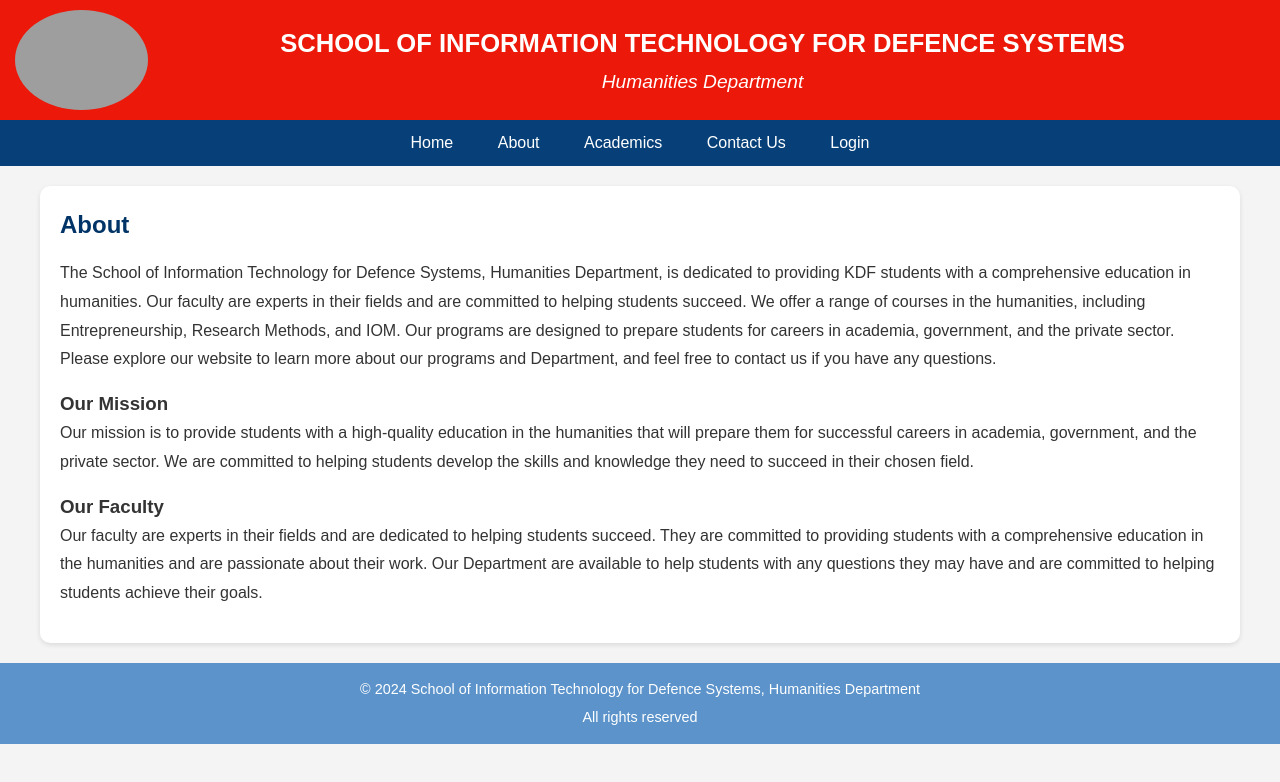
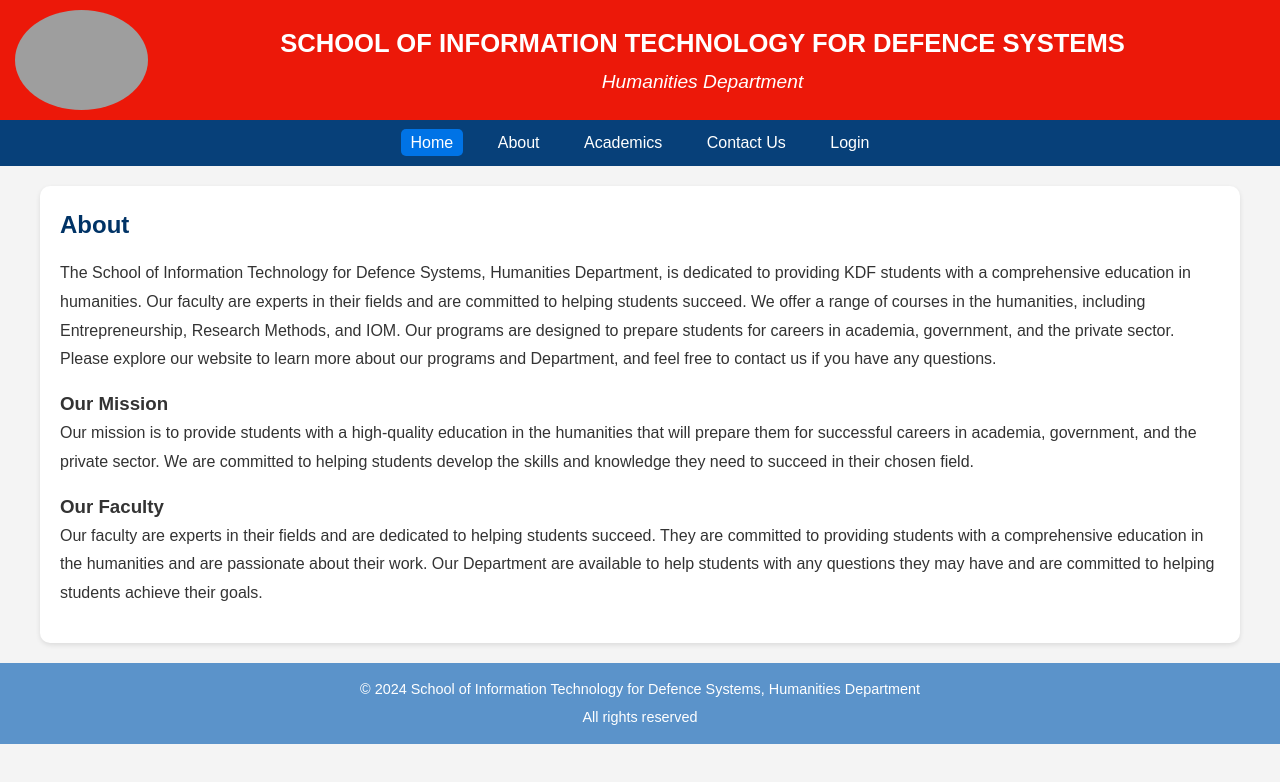
Before and after one commit to omwata/deftec, a plain HTML site: page about1.html in a window 1280 px wide. Drawn offline with Linux system fonts and the light colour scheme; grey boxes are pictures that could not be loaded.

Commit message:
Update about1.html

```diff
--- a/about1.html
+++ b/about1.html
@@ -18,7 +18,7 @@
     </header>
     <nav class="nav">
         <ul>
-            <li><a href="index.html">Home</a></li>
+            <li><a href="index.html" class="active">Home</a></li>
             <li><a href="about1.html">About</a></li>
             <li><a href="academics1.html">Academics</a></li>
             <li><a href="contact1.html">Contact Us</a></li>
```
